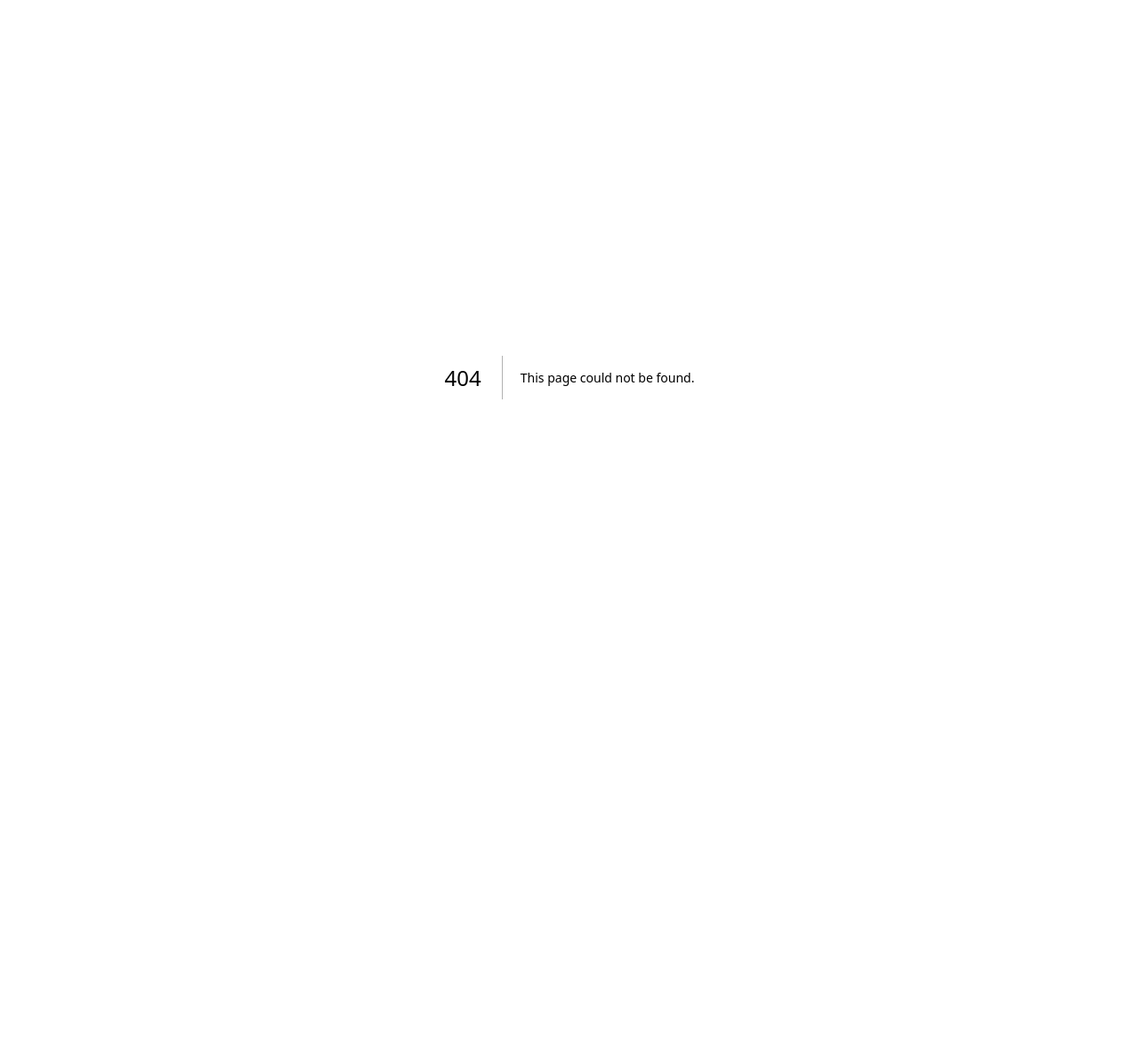
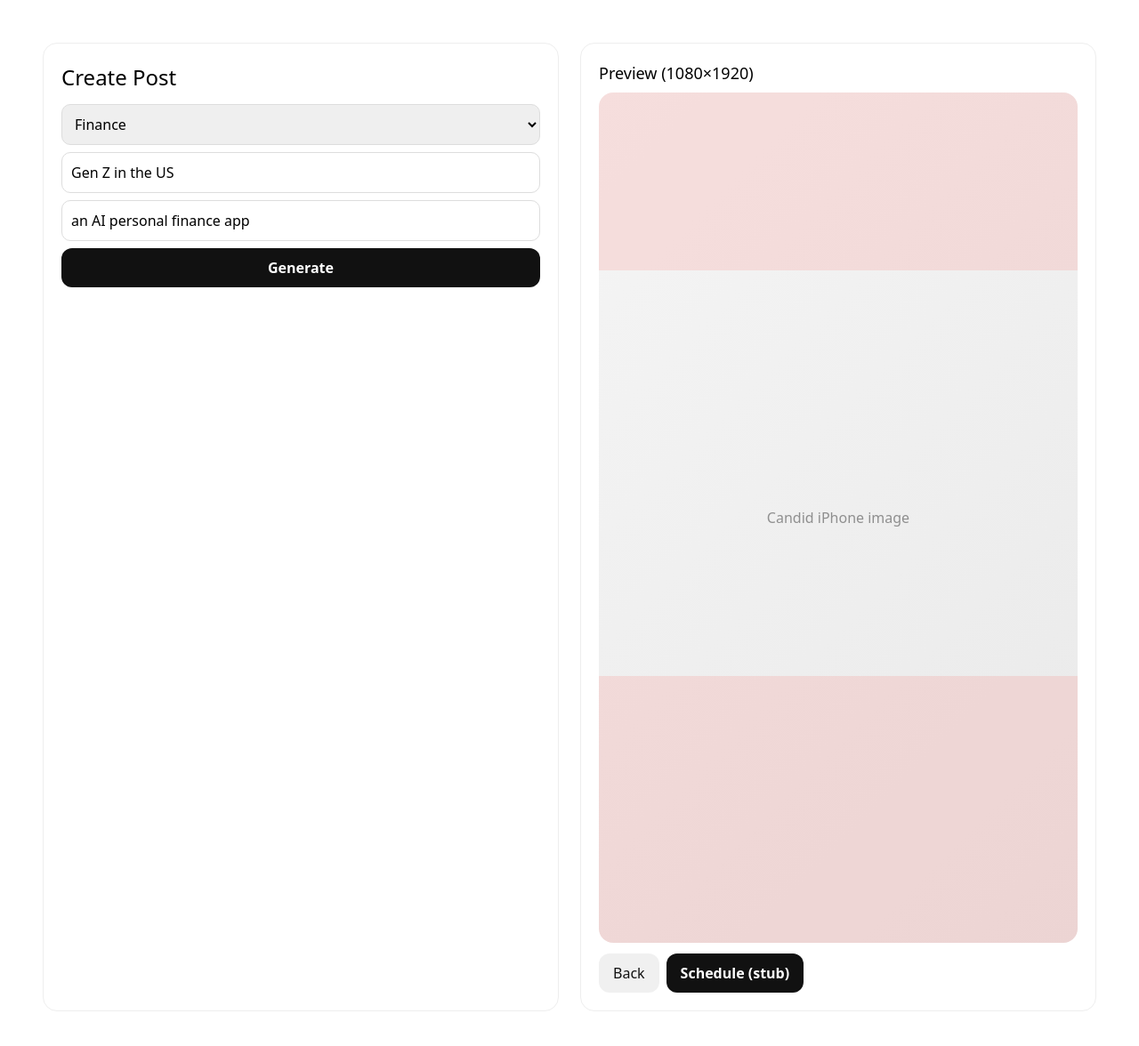
Before and after one commit to Yr1008/vera, a Next.js app: page /create in a window 1280 px wide. Before the commit this address had no page. Shown: the top 1176 px of the page at 89% size. Before the commit the page ends 848 px from the top, so only its background shows below. Built offline with nearby package versions, Linux system fonts and the light colour scheme.

Commit message:
Create create.tsx

```diff
--- /dev/null
+++ b/pages/create.tsx
@@ -0,0 +1,64 @@
+import { useState } from "react";
+
+export default function Create() {
+  const [niche, setNiche] = useState("Finance");
+  const [audience, setAudience] = useState("Gen Z in the US");
+  const [product, setProduct] = useState("an AI personal finance app");
+  const [hook, setHook] = useState<string | null>(null);
+
+  const generate = async () => {
+    // Mock generator for now – I’ll wire real AI next drop
+    const hooks = [
+      "I thought I was saving… until I saw this",
+      "$312 disappeared last week? Here’s where",
+      "The app that claps back at my spending"
+    ];
+    setHook(hooks[Math.floor(Math.random()*hooks.length)]);
+  };
+
+  return (
+    <main style={{minHeight:"100vh",display:"grid",gridTemplateColumns:"1fr 1fr",gap:24,padding:24}}>
+      <section style={{border:"1px solid #eee",borderRadius:16,padding:20}}>
+        <h1 style={{fontSize:24,marginBottom:12}}>Create Post</h1>
+        <div style={{display:"grid",gap:8}}>
+          <select value={niche} onChange={(e)=>setNiche(e.target.value)} style={{padding:10,borderRadius:10,border:"1px solid #ddd"}}>
+            <option>Finance</option><option>Beauty</option><option>Fitness</option>
+          </select>
+          <input value={audience} onChange={(e)=>setAudience(e.target.value)} placeholder="Audience" style={{padding:10,borderRadius:10,border:"1px solid #ddd"}}/>
+          <input value={product} onChange={(e)=>setProduct(e.target.value)} placeholder="Product" style={{padding:10,borderRadius:10,border:"1px solid #ddd"}}/>
+          <button onClick={generate} style={{padding:"10px 16px",borderRadius:12,background:"#111",color:"#fff",fontWeight:600}}>Generate</button>
+        </div>
+
+        {hook && (
+          <div style={{marginTop:14}}>
+            <div style={{fontWeight:600,marginBottom:6}}>Hook</div>
+            <div style={{padding:12,borderRadius:12,background:"rgba(0,0,0,.06)"}}>{hook}</div>
+            <div style={{marginTop:10,fontSize:14,opacity:.7}}>
+              Caption: Your money, but clearer. #genzfinance #moneymindset
+            </div>
+          </div>
+        )}
+      </section>
+
+      <section style={{border:"1px solid #eee",borderRadius:16,padding:20}}>
+        <h2 style={{fontSize:18,marginBottom:8}}>Preview (1080×1920)</h2>
+        <div style={{position:"relative",width:"100%",aspectRatio:"9/16",borderRadius:16,overflow:"hidden",background:"linear-gradient(135deg,#f5f5f5,#e9e9e9)"}}>
+          <div style={{position:"absolute",inset:0,display:"grid",placeItems:"center",opacity:.4}}>Candid iPhone image</div>
+          {/* Safe zones (rough): top bar & bottom bar */}
+          <div style={{position:"absolute",left:0,top:0,right:0,height:200,background:"rgba(255,59,48,.12)"}}/>
+          <div style={{position:"absolute",left:0,bottom:0,right:0,height:300,background:"rgba(255,59,48,.12)"}}/>
+          {/* Hook bubble */}
+          {hook && (
+            <div style={{position:"absolute",left:16,top:220,maxWidth:"70%",background:"rgba(0,0,0,.7)",color:"#fff",padding:"10px 12px",borderRadius:12}}>
+              {hook}
+            </div>
+          )}
+        </div>
+        <div style={{marginTop:12,display:"flex",gap:8}}>
+          <a href="/onboarding" style={{padding:"10px 16px",background:"rgba(0,0,0,.06)",borderRadius:12,textDecoration:"none"}}>Back</a>
+          <a href="/" style={{padding:"10px 16px",background:"#111",color:"#fff",borderRadius:12,textDecoration:"none",fontWeight:600}}>Schedule (stub)</a>
+        </div>
+      </section>
+    </main>
+  );
+}
```
